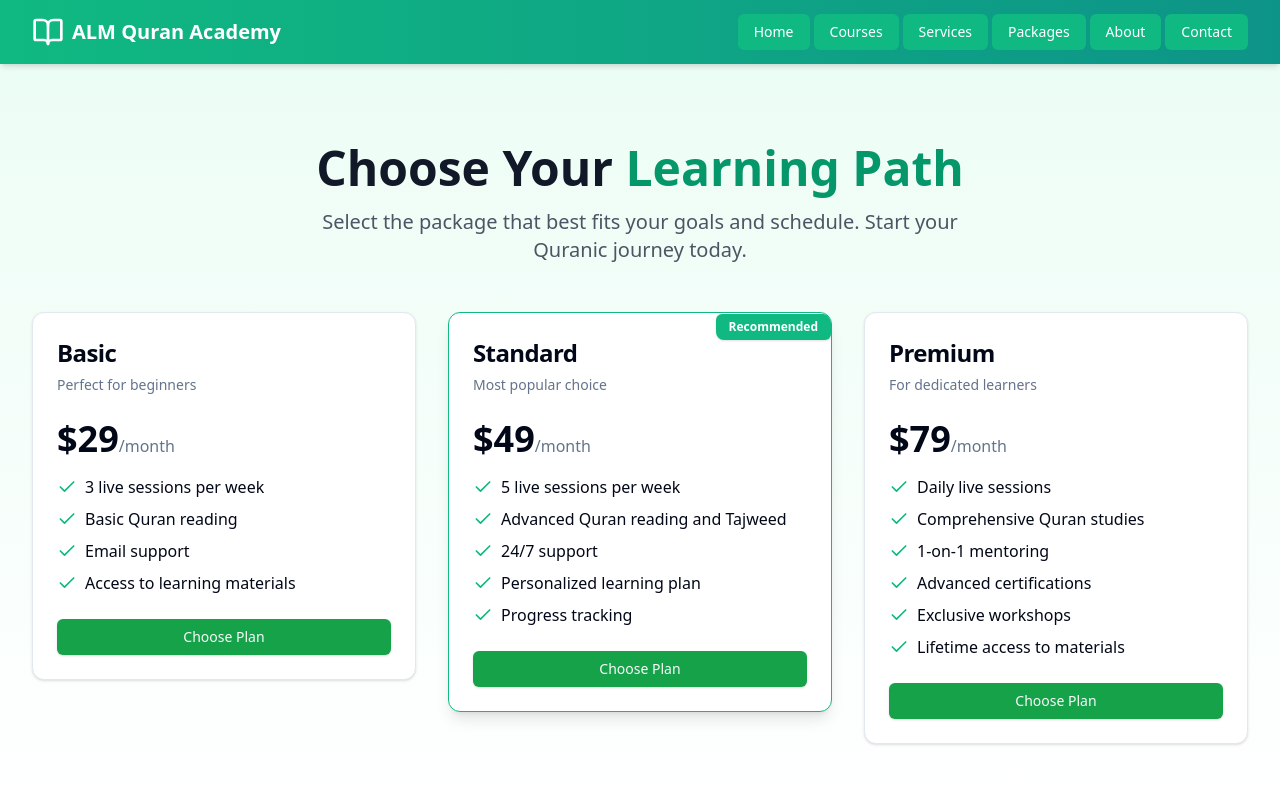
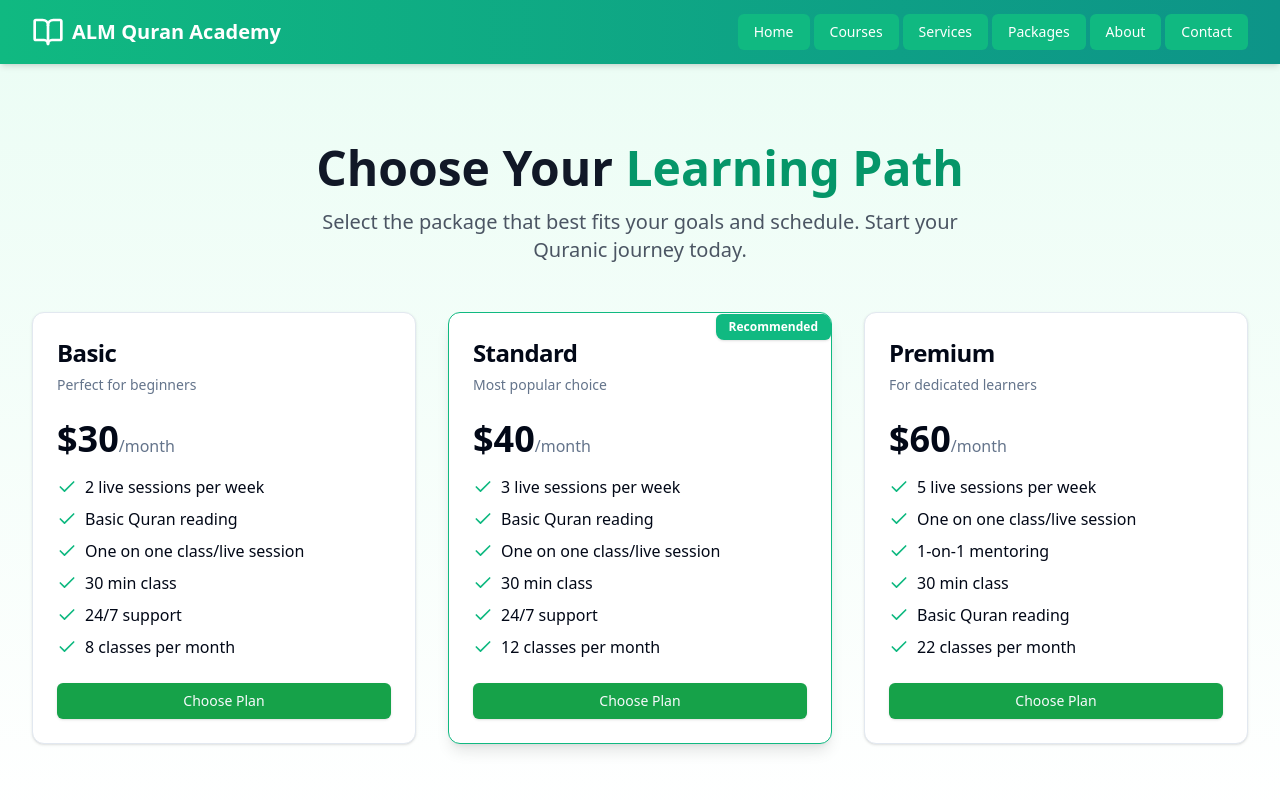
Before and after one commit to hasnainaqa/ALM-Academy, a Next.js app: page /packages in a window 1280 px wide. Shown: the top 800 px of the page. Built offline with nearby package versions, Linux system fonts and the light colour scheme.

Commit message:
Update page.tsx

```diff
--- a/app/packages/page.tsx
+++ b/app/packages/page.tsx
@@ -27,49 +27,50 @@ const packages = [
   {
     name: "Basic",
     description: "Perfect for beginners",
-    price: "$29",
+    price: "$30",
     features: [
-      "3 live sessions per week",
+      "2 live sessions per week",
       "Basic Quran reading",
-      "Email support",
-      "Access to learning materials",
+      "One on one class/live session",
+      "30 min class",
+      "24/7 support",
+      "8 classes per month",
     ],
     recommended: false,
   },
   {
     name: "Standard",
     description: "Most popular choice",
-    price: "$49",
+    price: "$40",
     features: [
-      "5 live sessions per week",
-      "Advanced Quran reading and Tajweed",
+      "3 live sessions per week",
+      "Basic Quran reading",
+      "One on one class/live session",
+      "30 min class",
       "24/7 support",
-      "Personalized learning plan",
-      "Progress tracking",
+      "12 classes per month",
     ],
     recommended: true,
   },
   {
     name: "Premium",
     description: "For dedicated learners",
-    price: "$79",
+    price: "$60",
     features: [
-      "Daily live sessions",
-      "Comprehensive Quran studies",
+      "5 live sessions per week",
+      "One on one class/live session",
       "1-on-1 mentoring",
-      "Advanced certifications",
-      "Exclusive workshops",
-      "Lifetime access to materials",
+      "30 min class",
+      "Basic Quran reading",
+      "22 classes per month",
     ],
     recommended: false,
   },
 ];
-
 export default function Packages() {
   return (
     <div className="min-h-screen bg-gradient-to-b from-emerald-50 to-white dark:from-emerald-950 dark:to-gray-950">
       <Header />
-
       <main>
         <section className="py-20 bg-gradient-to-b from-emerald-50 to-white dark:from-emerald-950 dark:to-gray-950">
           <div className="container mx-auto px-4 sm:px-6 lg:px-8">
```
